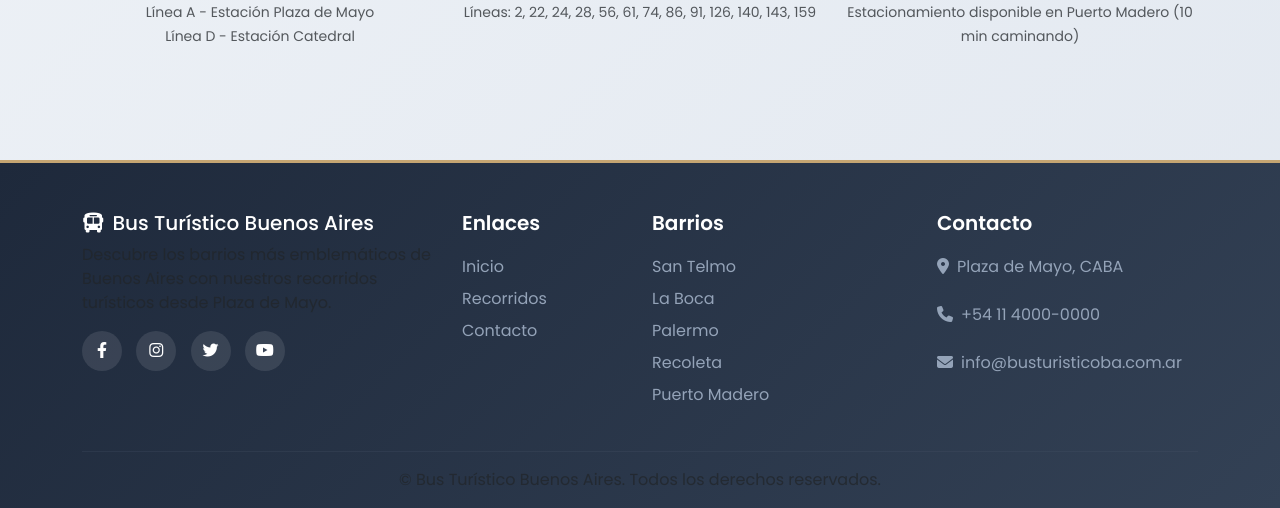
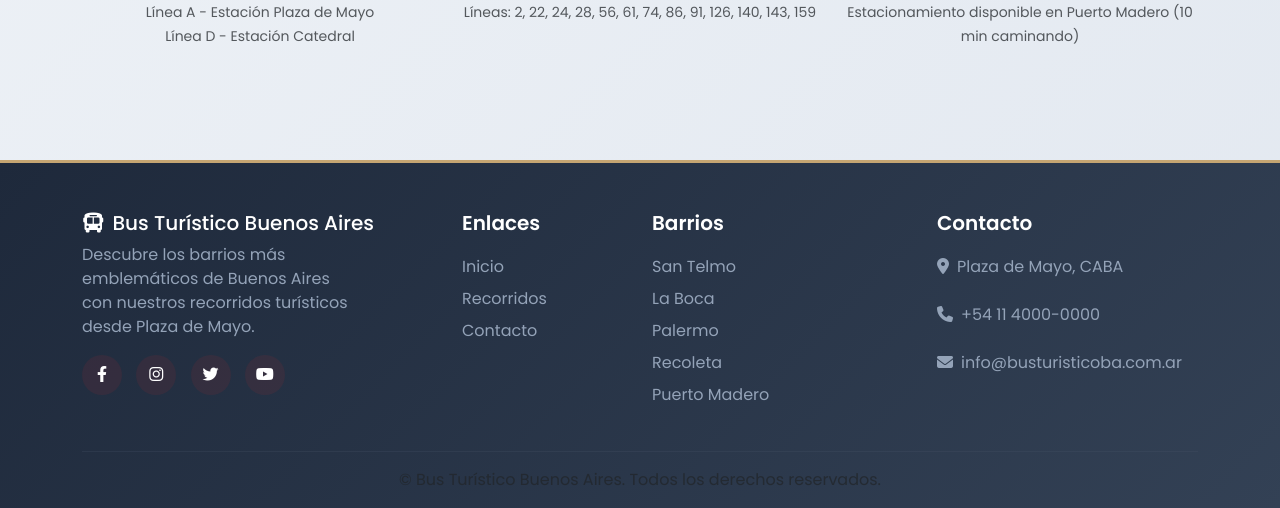
Before and after one commit to Villada-PG3/trabajo-practico-integrador-bus-turistico, a Django app: page /contacto/ in a window 1280 px wide. Shown: the part 2382-2890 px from the top of the page. Run offline with Django 5.2, Linux system fonts and the light colour scheme.

Commit message:
Css actualizado, footer mejorado

```diff
--- a/proyecto_desarrollo/busturistico/templates/usuario/base_usuario.html
+++ b/proyecto_desarrollo/busturistico/templates/usuario/base_usuario.html
@@ -197,7 +197,7 @@
         }
 
         .footer-section h5 {
-            color: white;
+            color: rgb(255, 255, 255);
             font-weight: 600;
             margin-bottom: 1rem;
         }
@@ -219,7 +219,7 @@
             display: inline-block;
             width: 40px;
             height: 40px;
-            background: rgba(255,255,255,0.1);
+            background: rgba(207, 45, 45, 0.1);
             border-radius: 50%;
             text-align: center;
             line-height: 40px;
@@ -258,6 +258,11 @@
 
         @keyframes spin {
             to { transform: rotate(360deg); }
+        }
+
+        .footer-text {
+            max-width: 280px;
+            color: #94a3b8;
         }
     </style>
 </head>
@@ -304,7 +309,7 @@
             <div class="row">
                 <div class="col-lg-4 mb-4">
                     <h5><i class="fas fa-bus me-2"></i>Bus Turístico Buenos Aires</h5>
-                    <p class="text-muted mb-3">Descubre los barrios más emblemáticos de Buenos Aires con nuestros recorridos turísticos desde Plaza de Mayo.</p>
+                    <p class="footer-text mb-3">Descubre los barrios más emblemáticos de Buenos Aires con nuestros recorridos turísticos desde Plaza de Mayo.</p>
                     <div class="social-icons">
                         <a href="#"><i class="fab fa-facebook-f"></i></a>
                         <a href="#"><i class="fab fa-instagram"></i></a>
```
